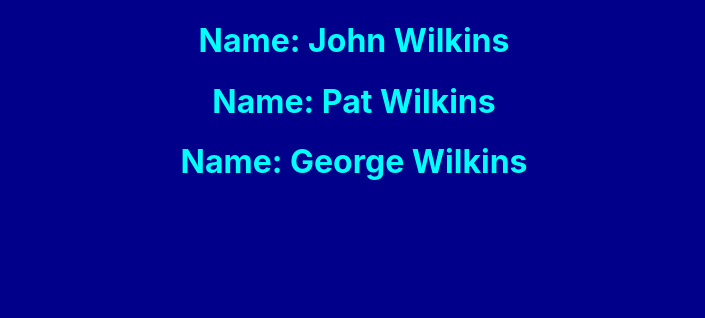
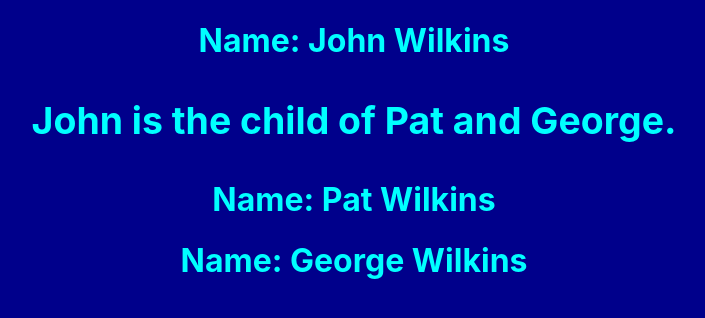
Before and after one commit to wilkinsjohnstanley/myfirstreactproject, a React (Create React App) app: page / in a window 1280 px wide. Shown: the top 318 px of the page, without its empty margins (286-991 px from the left). Built offline with nearby package versions, Linux system fonts and the light colour scheme.

Commit message:
display childs

```diff
--- a/src/App.js
+++ b/src/App.js
@@ -11,7 +11,9 @@ function App() {
       <Message></Message> */}
 
 {/* attributes passed to components are called props */}
-      <Profile name = "John" lastname = "Wilkins"></Profile>
+      <Profile name = "John" lastname = "Wilkins">
+        <h3>John is the child of Pat and George.</h3>
+      </Profile>
       <Profile name = "Pat" lastname = "Wilkins"></Profile>
       <Profile name = "George" lastname = "Wilkins"></Profile>
     </div>
--- a/src/components/Profile.js
+++ b/src/components/Profile.js
@@ -1,5 +1,7 @@
 function Profile(props){
     console.log(props)
-    return <h1>Name: {props.name} {props.lastname}</h1>
+    return <h1>Name: {props.name} {props.lastname}
+    {props.children}
+    </h1>
 }
 export default Profile;
```
